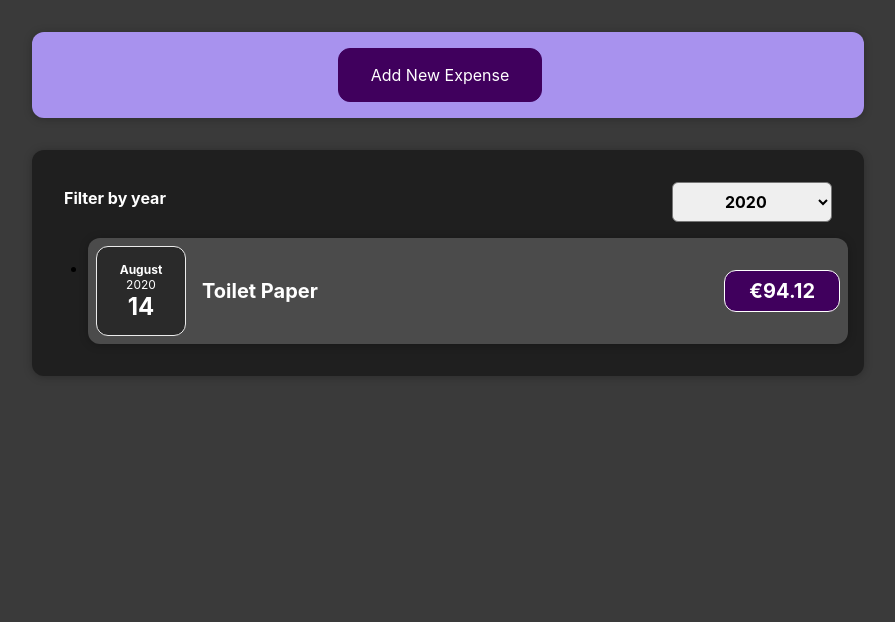
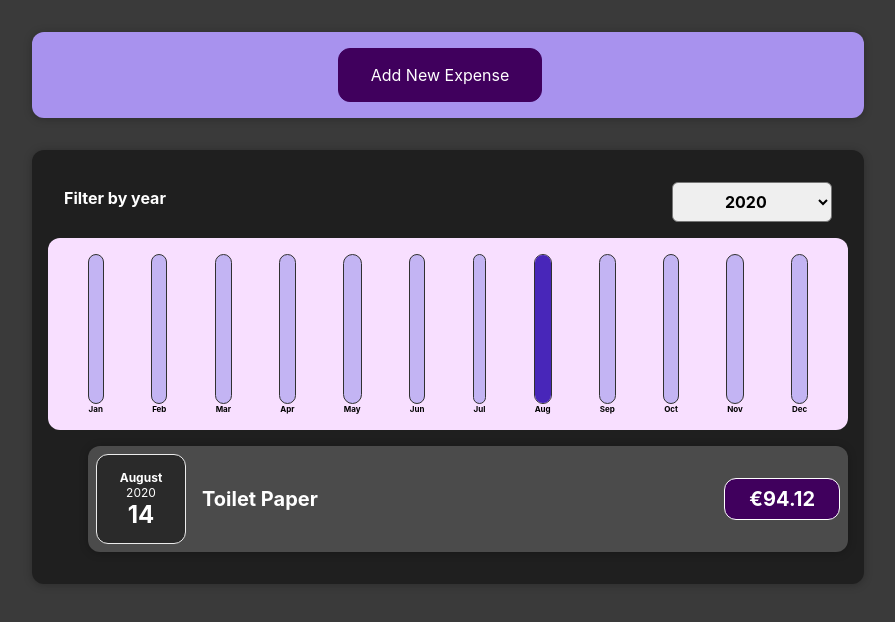
Before and after one commit to g-hoost/react-complete-guide, a React (Create React App) app: page / in a window 1280 px wide. Shown: the top 622 px of the page, without its empty margins (192-1087 px from the left). Built offline with nearby package versions, Linux system fonts and the light colour scheme.

Commit message:
chartbar started

```diff
--- /dev/null
+++ b/src/components/Chart/Chart.css
@@ -0,0 +1,9 @@
+.chart {
+    padding: 1rem;
+    border-radius: 12px;
+    background-color: #f8dfff;
+    text-align: center;
+    display: flex;
+    justify-content: space-around;
+    height: 10rem;
+}
--- /dev/null
+++ b/src/components/Chart/Chart.js
@@ -0,0 +1,21 @@
+import React from 'react';
+import ChartBar from './ChartBar';
+import './Chart.css';
+
+const Chart = props =>
+{
+    const dataPointValues = props.dataPoints.map(dataPoint => dataPoint.value);
+    const totalMaximum = Math.max(...dataPointValues);
+
+    return <div className="chart">
+        {props.dataPoints.map(dataPoint =>
+            <ChartBar
+                key={dataPoint.label}
+                value={dataPoint.value}
+                maxValue={totalMaximum}
+                label={dataPoint.label}
+            />)}
+    </div>
+};
+
+export default Chart;
--- /dev/null
+++ b/src/components/Chart/ChartBar.css
@@ -0,0 +1,30 @@
+.chart-bar {
+    height: 100%;
+    display: flex;
+    flex-direction: column;
+    align-items: center;
+  }
+
+  .chart-bar__inner {
+    height: 100%;
+    width: 100%;
+    border: 1px solid #313131;
+    border-radius: 12px;
+    background-color: #c3b4f3;
+    overflow: hidden;
+    display: flex;
+    flex-direction: column;
+    justify-content: flex-end;
+  }
+
+  .chart-bar__fill {
+    background-color: #4826b9;
+    width: 100%;
+    transition: all 0.3s ease-out;
+  }
+
+  .chart-bar__label {
+    font-weight: bold;
+    font-size: 0.5rem;
+    text-align: center;
+  }
--- /dev/null
+++ b/src/components/Chart/ChartBar.js
@@ -0,0 +1,22 @@
+import React from 'react';
+import './ChartBar.css';
+
+const ChartBar = props =>
+{
+    let barFillHeight = '0%';
+
+    if (props.maxValue > 0) {
+        barFillHeight = Math.round((props.value / props.maxValue) * 100) + '%';
+    }
+
+    return (
+        <div className="chart-bar">
+            <div className="chart-bar__inner">
+                <div className="chart-bar__fill" style={{ height: barFillHeight }}></div>
+            </div>
+            <div className="chart-bar__label">{props.label}</div>
+        </div>
+    );
+};
+
+export default ChartBar;
--- a/src/components/Expenses/Expenses.js
+++ b/src/components/Expenses/Expenses.js
@@ -4,7 +4,8 @@ import Card from '../UI/Card';
 import '../Expenses/Expenses.css';
 import ExpensesFilter from '../Expenses/ExpensesFilter';
 import './ExpensesFilter.css';
-import ExpensesList from '../Expenses/ExpensesList'
+import ExpensesList from '../Expenses/ExpensesList';
+import ExpensesChart from '../Expenses/ExpensesChart';
 
 
 function Expenses(props)
@@ -27,6 +28,7 @@ function Expenses(props)
                 <ExpensesFilter
                     selected={filteredYear}
                     onChangeFilter={filterChangeHandler} />
+                <ExpensesChart expenses={filteredExpenses} />
                 <ExpensesList items={filteredExpenses} />
             </Card>
         </div>
--- /dev/null
+++ b/src/components/Expenses/ExpensesChart.js
@@ -0,0 +1,30 @@
+import React from 'react';
+
+import Chart from '../Chart/Chart';
+
+const ExpensesChart = props =>
+{
+    const chartDataPoints = [
+        { label: 'Jan', value: 0 },
+        { label: 'Feb', value: 0 },
+        { label: 'Mar', value: 0 },
+        { label: 'Apr', value: 0 },
+        { label: 'May', value: 0 },
+        { label: 'Jun', value: 0 },
+        { label: 'Jul', value: 0 },
+        { label: 'Aug', value: 0 },
+        { label: 'Sep', value: 0 },
+        { label: 'Oct', value: 0 },
+        { label: 'Nov', value: 0 },
+        { label: 'Dec', value: 0 },
+    ];
+
+    for (const expense of props.expenses) {
+        const expenseMonth = expense.date.getMonth(); //starting at 0 => January
+        chartDataPoints[expenseMonth].value += expense.amount;
+    }
+
+    return <Chart dataPoints={chartDataPoints} />
+};
+
+export default ExpensesChart;
--- a/src/components/Expenses/ExpensesList.css
+++ b/src/components/Expenses/ExpensesList.css
@@ -4,3 +4,7 @@
     padding-left: 1rem;
     font-size: 2rem;
   }
+
+  .expenses-list {
+    list-style-type: none;
+  }
--- a/src/components/NewExpense/ExpenseForm.js
+++ b/src/components/NewExpense/ExpenseForm.js
@@ -31,7 +31,7 @@ const ExpenseForm = (props) =>
 
         const expenseData = {
             title: enteredTitle,
-            amount: enteredAmount,
+            amount: +enteredAmount,
             date: new Date(enteredDate)
         };
         props.onSaveExpenseData(expenseData);
```
